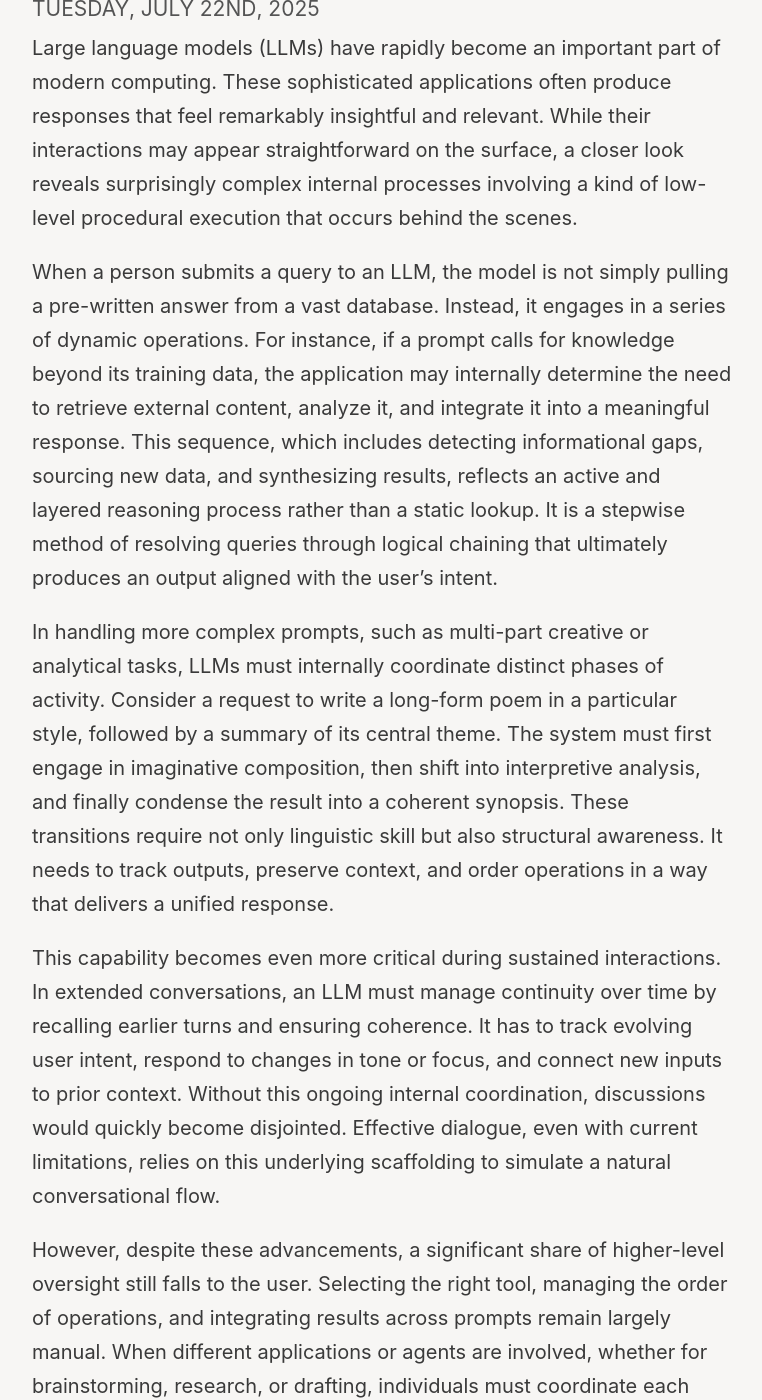
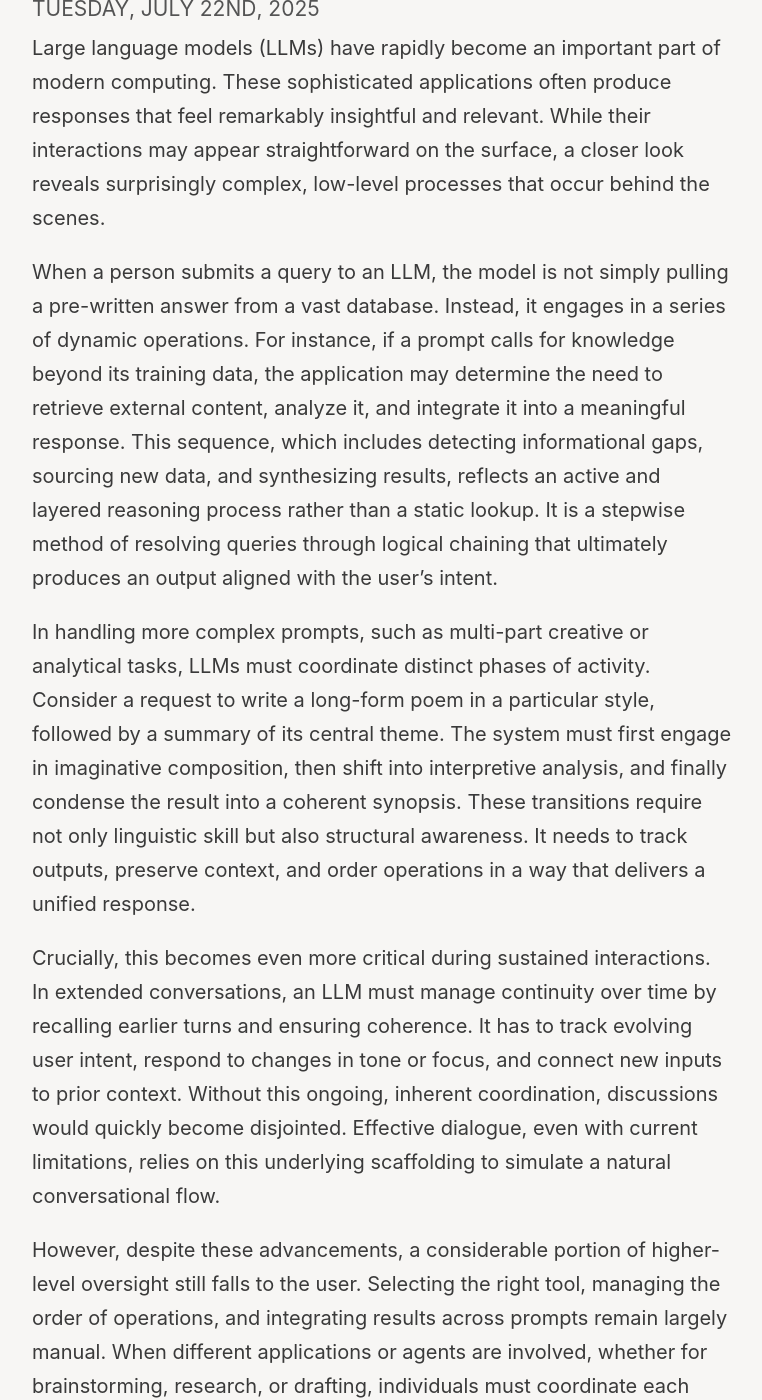
Before and after one commit to victorwynne/victorwynne, a Jekyll site: the page built from _posts/2025-07-22-orchestration.md, in a window 1280 px wide and 1400 px high, scrolled down 311 px. Shown: the whole window, without its empty margins (258-1020 px from the left). Built offline with Jekyll 4.4.1, drawn with Linux system fonts in a browser that asks for light colours; some of the changed text lies outside the part shown.

Commit message:
2025-07-22-orchestration.md

```diff
--- a/_posts/2025-07-22-orchestration.md
+++ b/_posts/2025-07-22-orchestration.md
@@ -7,19 +7,19 @@
 description: The next evolution for LLMs depends on full orchestration and the ability to manage complex tasks with minimal user input.
 ---
 
-Large language models (LLMs) have rapidly become an important part of modern computing. These sophisticated applications often produce responses that feel remarkably insightful and relevant. While their interactions may appear straightforward on the surface, a closer look reveals surprisingly complex internal processes involving a kind of low-level procedural execution that occurs behind the scenes.
+Large language models (LLMs) have rapidly become an important part of modern computing. These sophisticated applications often produce responses that feel remarkably insightful and relevant. While their interactions may appear straightforward on the surface, a closer look reveals surprisingly complex, low-level processes that occur behind the scenes.
 
-When a person submits a query to an LLM, the model is not simply pulling a pre-written answer from a vast database. Instead, it engages in a series of dynamic operations. For instance, if a prompt calls for knowledge beyond its training data, the application may internally determine the need to retrieve external content, analyze it, and integrate it into a meaningful response. This sequence, which includes detecting informational gaps, sourcing new data, and synthesizing results, reflects an active and layered reasoning process rather than a static lookup. It is a stepwise method of resolving queries through logical chaining that ultimately produces an output aligned with the user’s intent.
+When a person submits a query to an LLM, the model is not simply pulling a pre-written answer from a vast database. Instead, it engages in a series of dynamic operations. For instance, if a prompt calls for knowledge beyond its training data, the application may determine the need to retrieve external content, analyze it, and integrate it into a meaningful response. This sequence, which includes detecting informational gaps, sourcing new data, and synthesizing results, reflects an active and layered reasoning process rather than a static lookup. It is a stepwise method of resolving queries through logical chaining that ultimately produces an output aligned with the user’s intent.
 
-In handling more complex prompts, such as multi-part creative or analytical tasks, LLMs must internally coordinate distinct phases of activity. Consider a request to write a long-form poem in a particular style, followed by a summary of its central theme. The system must first engage in imaginative composition, then shift into interpretive analysis, and finally condense the result into a coherent synopsis. These transitions require not only linguistic skill but also structural awareness. It needs to track outputs, preserve context, and order operations in a way that delivers a unified response.
+In handling more complex prompts, such as multi-part creative or analytical tasks, LLMs must coordinate distinct phases of activity. Consider a request to write a long-form poem in a particular style, followed by a summary of its central theme. The system must first engage in imaginative composition, then shift into interpretive analysis, and finally condense the result into a coherent synopsis. These transitions require not only linguistic skill but also structural awareness. It needs to track outputs, preserve context, and order operations in a way that delivers a unified response.
 
-This capability becomes even more critical during sustained interactions. In extended conversations, an LLM must manage continuity over time by recalling earlier turns and ensuring coherence. It has to track evolving user intent, respond to changes in tone or focus, and connect new inputs to prior context. Without this ongoing internal coordination, discussions would quickly become disjointed. Effective dialogue, even with current limitations, relies on this underlying scaffolding to simulate a natural conversational flow.
+Crucially, this becomes even more critical during sustained interactions. In extended conversations, an LLM must manage continuity over time by recalling earlier turns and ensuring coherence. It has to track evolving user intent, respond to changes in tone or focus, and connect new inputs to prior context. Without this ongoing, inherent coordination, discussions would quickly become disjointed. Effective dialogue, even with current limitations, relies on this underlying scaffolding to simulate a natural conversational flow.
 
-However, despite these advancements, a significant share of higher-level oversight still falls to the user. Selecting the right tool, managing the order of operations, and integrating results across prompts remain largely manual. When different applications or agents are involved, whether for brainstorming, research, or drafting, individuals must coordinate each step themselves, often with minimal support from the system.
+However, despite these advancements, a considerable portion of higher-level oversight still falls to the user. Selecting the right tool, managing the order of operations, and integrating results across prompts remain largely manual. When different applications or agents are involved, whether for brainstorming, research, or drafting, individuals must coordinate each step themselves, often with minimal support from the system.
 
-This overhead becomes especially apparent in workflows that span multiple domains. A person planning a detailed project might use one LLM to generate ideas, another to explore relevant technologies, and a third to organize a proposal. Each phase demands judgment about which tool to invoke, what instructions to give, and how to transition information across contexts. The burden of orchestration rests heavily on the user. As a result, the overall experience can feel fragmented, even when the components themselves perform well. There is often no unifying framework to connect them.
+The overhead requirements become especially apparent in workflows that span multiple domains. Consider a person planning a detailed project: they might use one LLM to generate ideas, another to explore relevant technologies, and a third to organize a proposal. Each phase demands judgment about which tool to invoke, what instructions to give, and how to transition information across contexts. The burden of orchestration rests heavily on the user. As a result, the overall experience can feel fragmented, even when the components themselves perform well. There is often no unifying framework to connect them.
 
-That fragmentation underscores the growing need for full orchestration. For LLMs to become truly indispensable in daily and professional contexts, they must evolve into platforms capable of managing workflows from beginning to end with minimal human direction. Their value would increase significantly if they could interpret a broad objective and autonomously manage the necessary subcomponents to achieve it. Full orchestration entails empowering the AI to research, plan, execute, and iterate based on a single high-level instruction.
+This fragmentation underscores the growing need for full orchestration. For LLMs to become truly indispensable in daily and professional contexts, they must evolve into platforms capable of managing workflows from beginning to end with minimal human direction. Their value would increase significantly if they could interpret a broad objective and autonomously manage the necessary subcomponents to achieve it. Full orchestration entails empowering the AI to research, plan, execute, and iterate based on a single high-level instruction.
 
 Progress in this direction is already underway. Frameworks such as LangChain, CrewAI, and AutoGen are advancing task automation by allowing developers to chain LLM calls, incorporate external APIs or data sources, and maintain contextual state across interactions. While these tools still require configuration and oversight, they represent meaningful steps toward more autonomous systems.
 
```
